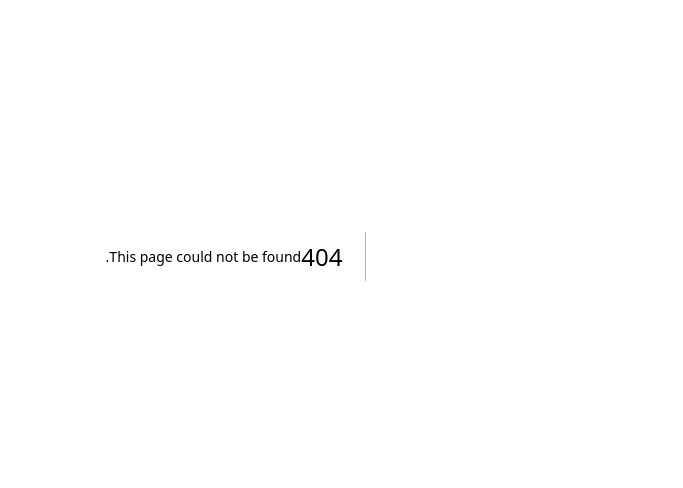
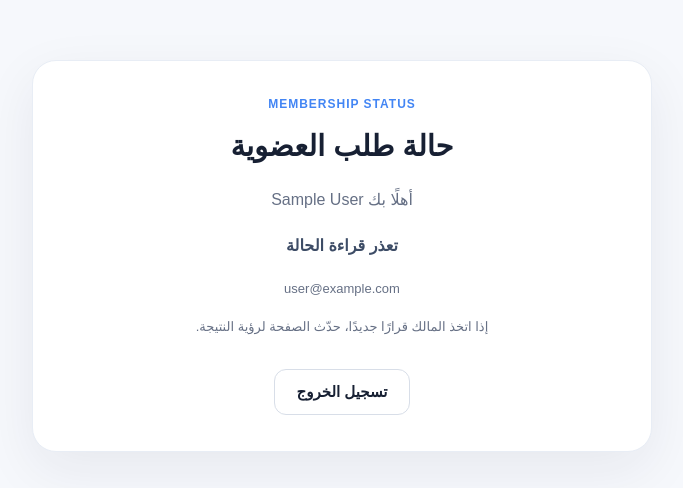
Before and after one commit to shoug20-25/web-track-membership, a Next.js app: page /dashboard in a window 1280 px wide. Before the commit this address had no page. Shown: the part 144-632 px from the top of the page, without its empty margins (436-1119 px from the left). Built offline with nearby package versions, Linux system fonts and the light colour scheme; no server answers; the database is empty; sample sign-in values are in the browser's storage.

Commit message:
Implement dashboard page with membership status

```diff
--- /dev/null
+++ b/app/dashboard/page.jsx
@@ -0,0 +1,74 @@
+import { auth, signOut } from "@/auth";
+import { database } from "@/lib/db";
+import { redirect } from "next/navigation";
+
+export default async function Dashboard() {
+  const session = await auth();
+
+  if (!session?.user?.email) redirect("/");
+
+  const email = session.user.email.trim().toLowerCase();
+  const owner = (process.env.OWNER_EMAIL || "").trim().toLowerCase();
+
+  if (owner && email === owner) redirect("/admin");
+
+  const sql = database();
+
+  await sql`
+    INSERT INTO membership_requests (email, full_name, status)
+    VALUES (${email}, ${session.user.name || "عضو"}, 'PENDING')
+    ON CONFLICT (email) DO UPDATE
+    SET full_name = EXCLUDED.full_name
+  `;
+
+  const rows = await sql`
+    SELECT status
+    FROM membership_requests
+    WHERE email = ${email}
+    LIMIT 1
+  `;
+
+  const status = rows[0]?.status;
+
+  const messages = {
+    PENDING: "تم استلام طلب عضويتك، وهو الآن قيد مراجعة مالك الموقع.",
+    APPROVED: "مبروك! أنجزت أول مهمة تطبيقية، وربطت واجهتك بخدمة Google، وتم قبول عضويتك التجريبية.",
+    REJECTED: "تم رفض طلب العضوية التجريبي. يمكنك التواصل مع مالك الموقع للاستفسار.",
+    EXCLUDED: "تم استبعاد هذه العضوية التجريبية من الموقع.",
+  };
+
+  return (
+    <main>
+      <section className="card">
+        <div className="tag">MEMBERSHIP STATUS</div>
+
+        <h1>
+          {status === "APPROVED" ? "مبروك!" : "حالة طلب العضوية"}
+        </h1>
+
+        <p>أهلًا بك {session.user.name || "عضو"}</p>
+
+        <p className="status">
+          {messages[status] || "تعذر قراءة الحالة"}
+        </p>
+
+        <p className="small">{email}</p>
+
+        <p className="small">
+          إذا اتخذ المالك قرارًا جديدًا، حدّث الصفحة لرؤية النتيجة.
+        </p>
+
+        <form
+          action={async () => {
+            "use server";
+            await signOut({ redirectTo: "/" });
+          }}
+        >
+          <button className="button" type="submit">
+            تسجيل الخروج
+          </button>
+        </form>
+      </section>
+    </main>
+  );
+}
```
